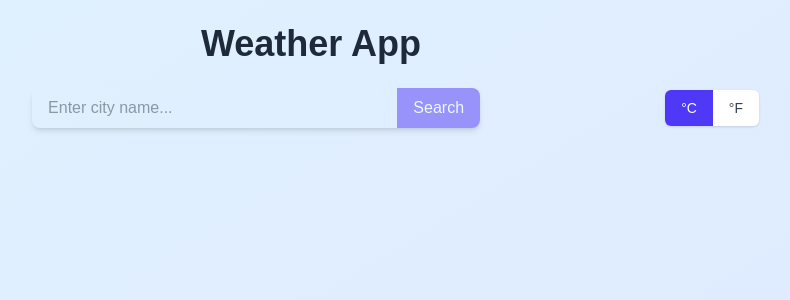
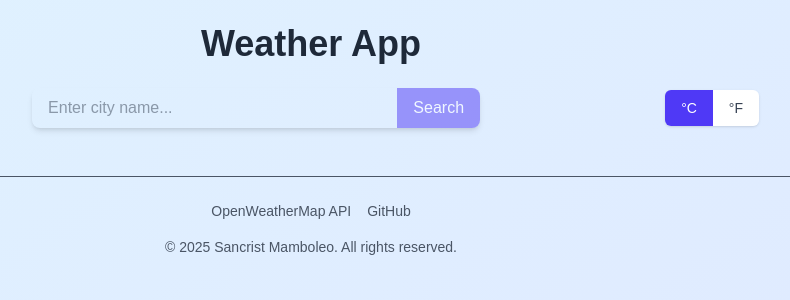
Before and after one commit to sancristm/Weather-app, a Next.js app in the folder weather-app/: page / in a window 1280 px wide. Shown: the top 300 px of the page, without its empty margins (329-1119 px from the left). Built offline with nearby package versions, Linux system fonts and the light colour scheme.

Commit message:
Added footer

```diff
--- a/weather-app/src/app/page.tsx
+++ b/weather-app/src/app/page.tsx
@@ -9,6 +9,7 @@ import { fetchWeather } from '@/lib/weatherApi';
 import { WeatherData } from '@/types/weather';
 import WeatherCardSkeleton from '@/components/WeatherCardSkeleton';
 import ForecastSkeleton from '@/components/ForecastSkeleton';
+import Footer from '@/components/Footer';
 
 export default function HomePage() {
   const [unit, setUnit] = useState<'metric' | 'imperial'>('metric');
@@ -74,6 +75,7 @@ export default function HomePage() {
           )
         )}
       </div>
+      <Footer />
     </main>
   );
 }
--- /dev/null
+++ b/weather-app/src/components/Footer.tsx
@@ -0,0 +1,33 @@
+'use client';
+
+import Link from 'next/link';
+
+export default function Footer() {
+  return (
+    <footer className='mt-12 border-t pt-6 text-center text-sm text-gray-600'>
+      <div className='space-x-4'>
+        <a
+          href='https://openweathermap.org/'
+          target='_blank'
+          rel='noopener noreferrer'
+          className='hover:underline'
+        >
+          OpenWeatherMap API
+        </a>
+
+        <a
+          href='https://github.com/sancristm/Weather-app'
+          target='_blank'
+          rel='noopener noreferrer'
+          className='hover:underline'
+        >
+          GitHub
+        </a>
+      </div>
+      <p className='mt-4'>
+        &copy; {new Date().getFullYear()} Sancrist Mamboleo. All rights
+        reserved.
+      </p>
+    </footer>
+  );
+}
```
